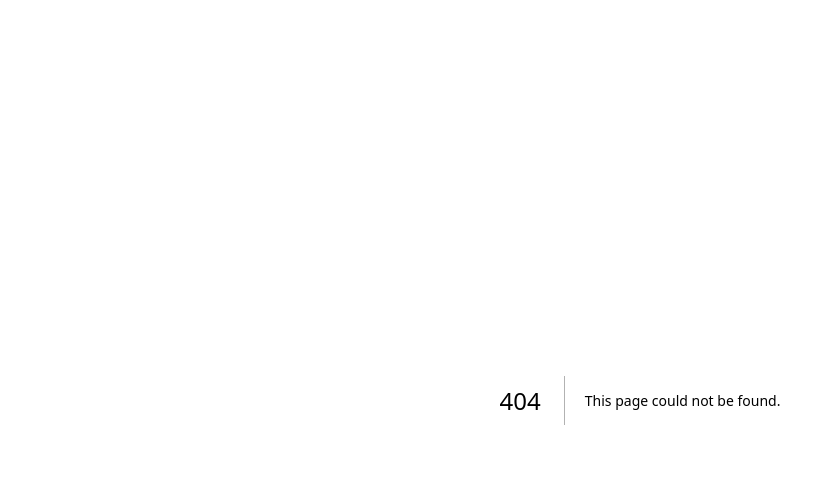
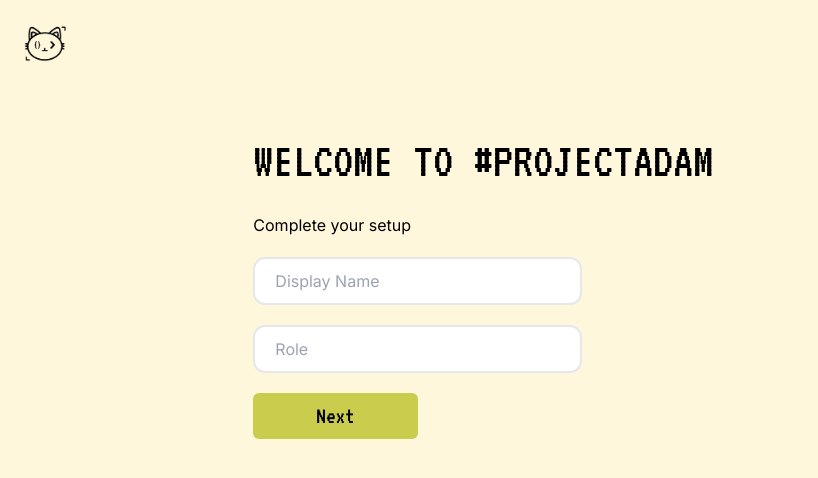
Before and after one commit to stephonfraser/projectadam, a Next.js app: page /setup in a window 1280 px wide. Before the commit this address had no page. Shown: the top 478 px of the page, without its empty margins (0-818 px from the left). Built offline with nearby package versions, Linux system fonts and the light colour scheme.

Commit message:
Created setup page

```diff
--- /dev/null
+++ b/app/components/Navbar.tsx
@@ -0,0 +1,9 @@
+import React from 'react'
+
+const Navbar = () => {
+  return (
+    <div>Navbar</div>
+  )
+}
+
+export default Navbar
--- /dev/null
+++ b/app/setup/components/Navbar.tsx
@@ -0,0 +1,12 @@
+import React from 'react'
+import Image from 'next/image'
+
+const Navbar = () => {
+  return (
+    <nav className='navbar p-5'>
+        <Image src="/images/logo.png" alt="logo" width={50} height={50} style={{objectFit: "contain"}}	/>
+    </nav>
+  )
+}
+
+export default Navbar
--- /dev/null
+++ b/app/setup/layout.tsx
@@ -0,0 +1,16 @@
+import Navbar from "./components/Navbar"
+
+export default function setupLayout({
+    children,
+  }: {
+    children: React.ReactNode
+  }) {
+    return (
+      <section className="bg-[#FFF7DB] h-screen">
+        {/* Include shared UI here e.g. a header or sidebar */}
+        <Navbar />
+
+        {children}
+      </section>
+    )
+  }
--- /dev/null
+++ b/app/setup/page.tsx
@@ -0,0 +1,38 @@
+'use client'
+import React from 'react'
+import SignButton from '../components/buttons/SignButton'
+import { useState } from 'react'
+
+const page = () => {
+  const [pageLocation, setPageLocation] = useState(0);
+  return (
+    <main className='flex'>
+        <div className="signin-body flex flex-row w-full">
+        <div className='left-container p-10 w-1/6'>
+        </div>
+        <div className='right-container p-10 w-5/6 flex flex-col'>
+          { pageLocation == 0 &&
+            <>
+              <div className="container-details mt-auto mb-auto flex flex-col">
+                <div className="vt323-regular text-[50px] uppercase leading-tight">Welcome to #PROJECTADAM</div>
+                <div className="subheading mt-5">Complete your setup</div>
+                <form className="w-1/3">
+                  {/* <div className='flex space-x-4'>
+                    <input type="text" className="emailaddress px-[20px] py-[10px] w-1/2 rounded-xl border border-2 mt-5 hover:border-[#9D9703]" placeholder="First Name"/>
+                    <input type="text" className="emailaddress px-[20px] py-[10px] w-1/2 rounded-xl border border-2 mt-5 hover:border-[#9D9703]" placeholder="Last Name"/>
+                  </div> */}
+                  <input type="text" className="displayName px-[20px] py-[10px] w-full rounded-xl border border-2 mt-5 hover:border-[#9D9703] focus:outline-none focus:border-[#9D9703]" placeholder="Display Name" alt="Display Name"/>
+                  <input type="text" className="role px-[20px] py-[10px] w-full rounded-xl border border-2 mt-5 hover:border-[#9D9703] focus:outline-none focus:border-[#9D9703]" placeholder="Role" alt="Role"/>
+                </form>
+                <SignButton buttonText='Next'/>
+              </div>
+            </>
+          }
+        </div>
+      </div>
+        {/* <div className="heading uppercase vt323-regular">Welcome to #PROJECTADAM</div> */}
+    </main>
+  )
+}
+
+export default page
```
